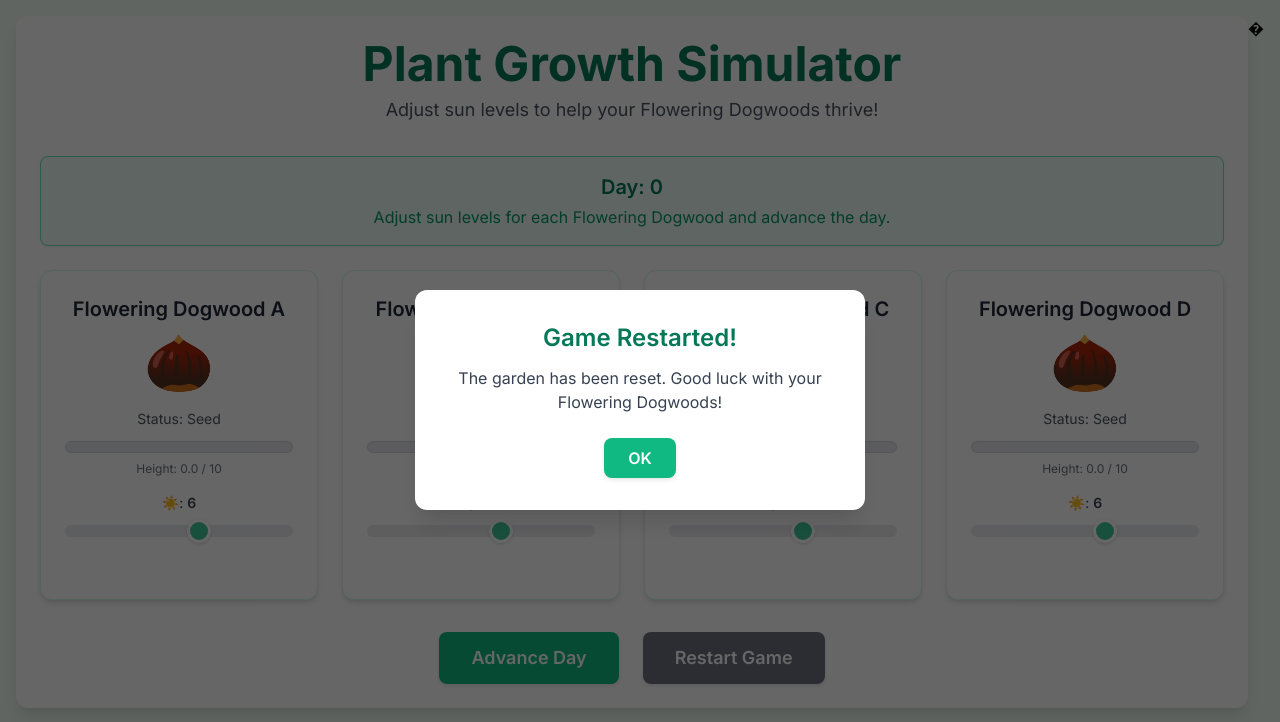
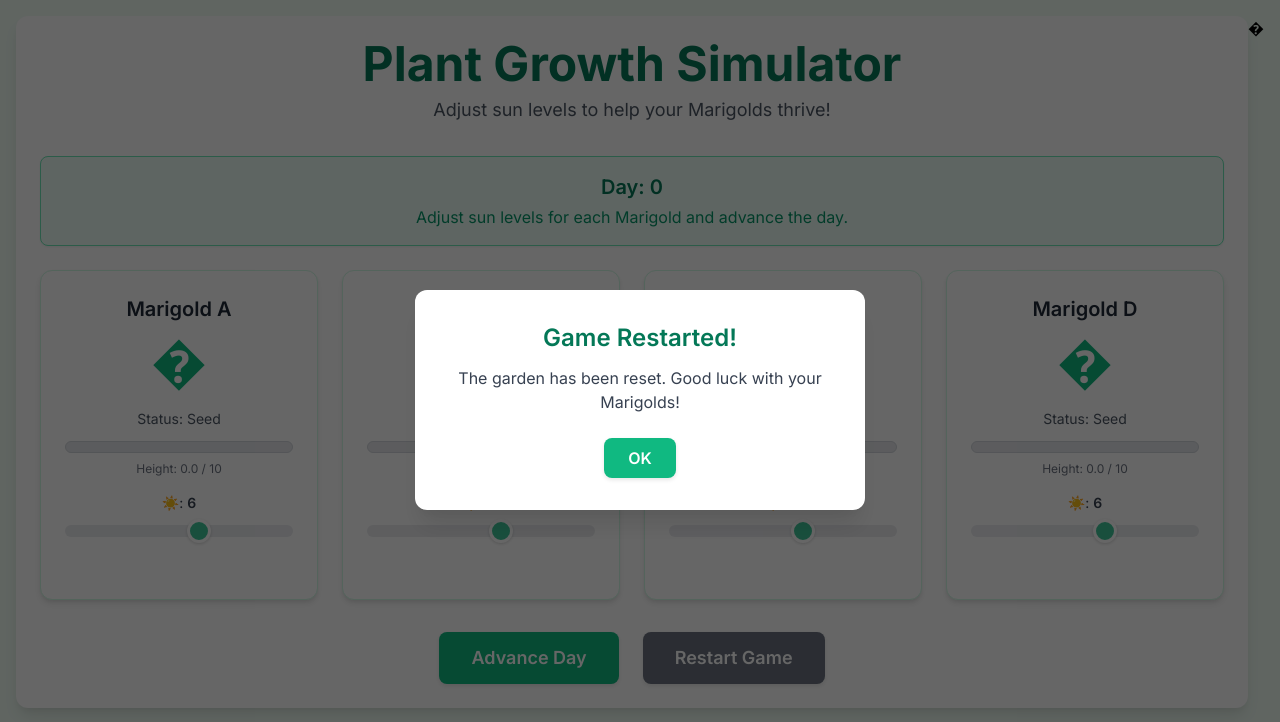
Before and after one commit to m2-si/plantgrowth, a plain HTML site: page index.html in a window 1280 px wide. Both pictures are taken after a click on the button "Restart Game". Drawn offline with nearby package versions, Linux system fonts and the light colour scheme.

Commit message:
Add files via upload

```diff
--- a/index.html
+++ b/index.html
@@ -188,7 +188,7 @@
     <div class="container mx-auto">
         <header class="text-center mb-8">
             <h1 class="text-4xl md:text-5xl font-bold text-emerald-700">Plant Growth Simulator</h1>
-            <p class="text-lg text-gray-600 mt-2">Adjust sun levels to help your Flowering Dogwoods thrive!</p>
+            <p class="text-lg text-gray-600 mt-2">Adjust sun levels to help your Marigolds thrive!</p>
         </header>
 
         <div id="game-info" class="text-center mb-6 p-4 bg-emerald-50 border border-emerald-300 rounded-lg shadow-sm">
@@ -220,14 +220,14 @@
         const SINGLE_PLANT_PROTOTYPE = {
             idealSun: [6, 8],
             maxHeight: 10,
-            baseIcon: "🌼", // Changed to Blossom icon
+            baseIcon: "🌻", // Changed to sunflower icon
         };
 
         const PLANT_TYPES = [
-            { id: "dogwood_a", name: "Flowering Dogwood A", ...SINGLE_PLANT_PROTOTYPE },
-            { id: "dogwood_b", name: "Flowering Dogwood B", ...SINGLE_PLANT_PROTOTYPE },
-            { id: "dogwood_c", name: "Flowering Dogwood C", ...SINGLE_PLANT_PROTOTYPE },
-            { id: "dogwood_d", name: "Flowering Dogwood D", ...SINGLE_PLANT_PROTOTYPE }
+            { id: "marigold_a", name: "Marigold A", ...SINGLE_PLANT_PROTOTYPE },
+            { id: "marigold_b", name: "Marigold B", ...SINGLE_PLANT_PROTOTYPE },
+            { id: "marigold_c", name: "Marigold C", ...SINGLE_PLANT_PROTOTYPE },
+            { id: "marigold_d", name: "Marigold D", ...SINGLE_PLANT_PROTOTYPE }
         ];
 
         // --- Game State ---
@@ -278,11 +278,11 @@
             switch (plant.status) {
                 case "Dead": return "🍂";
                 case "Wilting": return "🥀";
-                case "Seed": return "🌰";
-                case "Sprout": return "�";
+                case "Seed": return "�";
+                case "Sprout": return "🌱";
                 case "Growing": return "🍃";
-                case "Mature": return plant.baseIcon; // Will now use the blossom icon
-                case "Thriving": return `✨${plant.baseIcon}✨`; // Will now use the blossom icon
+                case "Mature": return plant.baseIcon;
+                case "Thriving": return `✨${plant.baseIcon}✨`;
                 default: return "❓";
             }
         }
@@ -415,13 +415,13 @@
 
             if (allThriving && plants.length > 0 && plants.every(p => p.status === "Thriving")) {
                 gameEndTitle = "Congratulations! 🎉";
-                gameEndMessage = "All your Flowering Dogwoods are thriving! You won in " + currentDay + " days!";
+                gameEndMessage = "All your Marigolds are thriving! You won in " + currentDay + " days!";
                 nextDayBtn.disabled = true;
             } else {
                 const livingPlants = plants.filter(p => p.status !== "Dead").length;
                 if (livingPlants === 0 && plants.length > 0) {
                     gameEndTitle = "Oh No... 🍂";
-                    gameEndMessage = "All your Flowering Dogwoods have perished. The game lasted " + currentDay + " days.";
+                    gameEndMessage = "All your Marigolds have perished. The game lasted " + currentDay + " days.";
                     nextDayBtn.disabled = true;
                 }
             }
@@ -482,14 +482,14 @@
             currentDay = 0;
             plants = PLANT_TYPES.map(pt => initializePlant(pt));
             dayCounterEl.textContent = currentDay;
-            overallMessageEl.textContent = "Adjust sun levels for each Flowering Dogwood and advance the day.";
+            overallMessageEl.textContent = "Adjust sun levels for each Marigold and advance the day.";
             nextDayBtn.disabled = false;
             renderPlants();
         }
 
         nextDayBtn.addEventListener('click', advanceDay);
         restartBtn.addEventListener('click', () => {
-            showMessage("Game Restarted!", "The garden has been reset. Good luck with your Flowering Dogwoods!");
+            showMessage("Game Restarted!", "The garden has been reset. Good luck with your Marigolds!");
             setupGame();
         });
 
```
